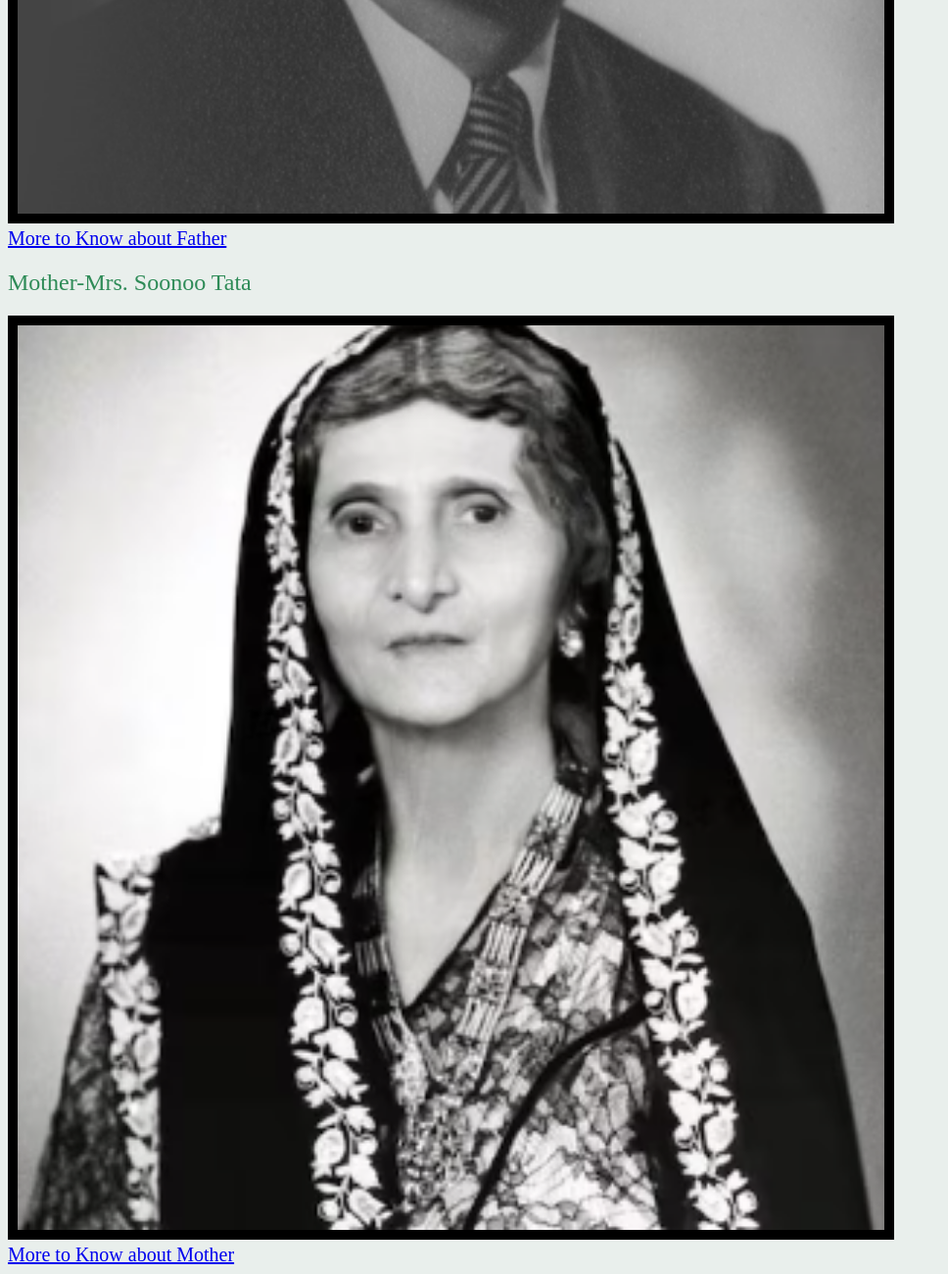
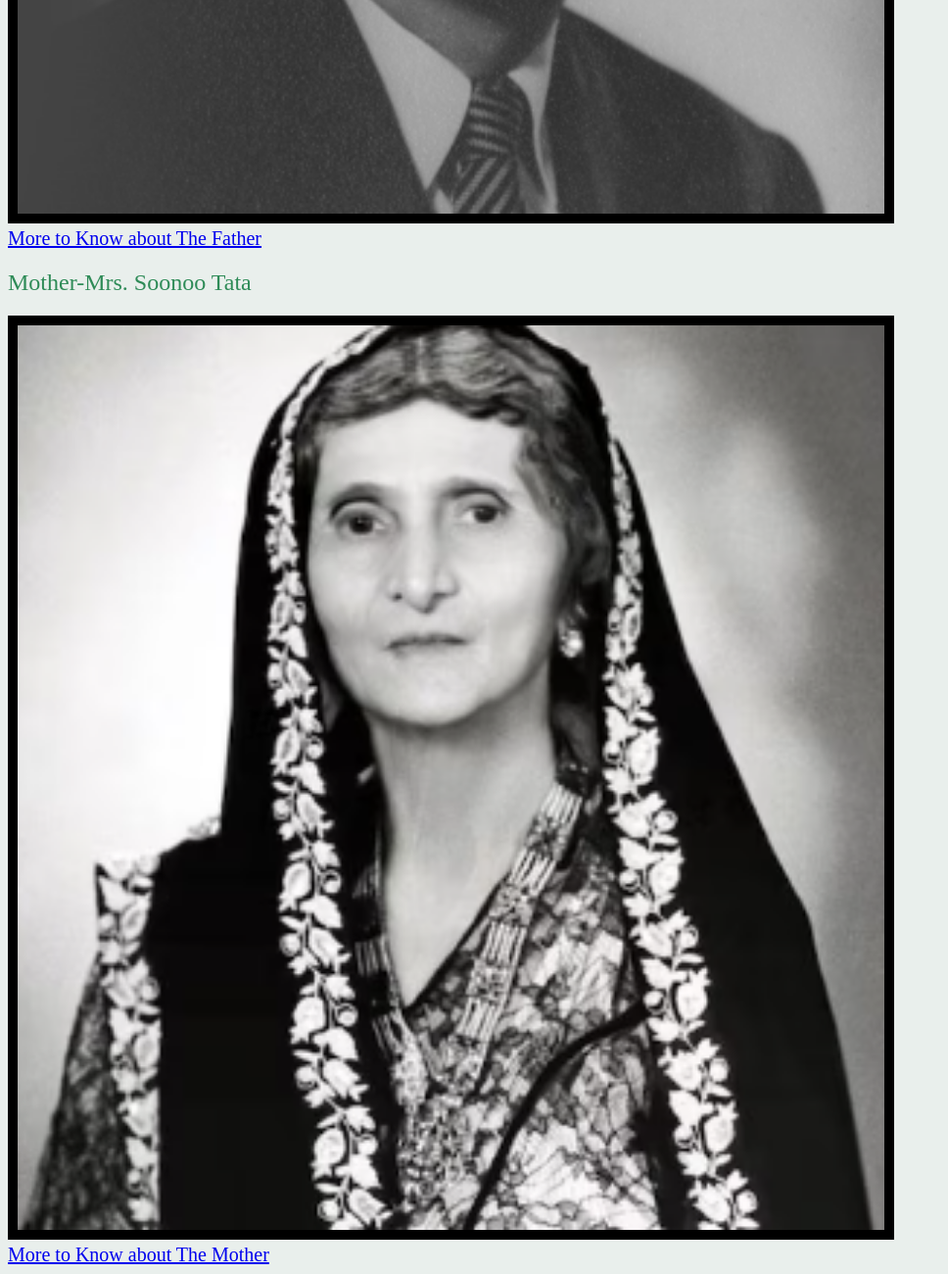
Before and after one commit to mridul888/html.portfolio, a plain HTML site: page index.html in a window 1280 px wide. Shown: the part 2233-3533 px from the top of the page at 98% size, without its empty margins (0-968 px from the left). Drawn offline with Linux system fonts and the light colour scheme; a web font is replaced by a local one.

Commit message:
Update index.html

```diff
--- a/index.html
+++ b/index.html
@@ -59,12 +59,12 @@
      <h3>SIR RATAN TATA FAMILY</h3>
      <h2>Father-Mr. Naval Tata</h2>
      <img class="father" src="./father.png"/><br>
-     <a class="father-1" href="https://en.wikipedia.org/wiki/Naval_Tataref">More to Know about Father</a>
+     <a class="father-1" href="https://en.wikipedia.org/wiki/Naval_Tataref">More to Know about The Father</a>
      </P>
 
      <h2>  Mother-Mrs. Soonoo Tata</h2>
      <img class="mother" src="./mother.png"/><br>
-     <a class="mother-1" href="https://en.wikipedia.org/wiki/Tata_family">More to Know  about Mother</a>
+     <a class="mother-1" href="https://en.wikipedia.org/wiki/Tata_family">More to Know  about The Mother</a>
        </div>
 
 
```
